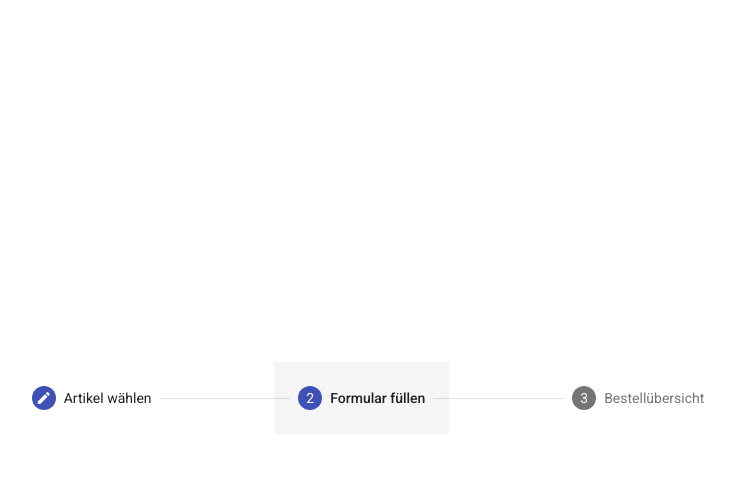
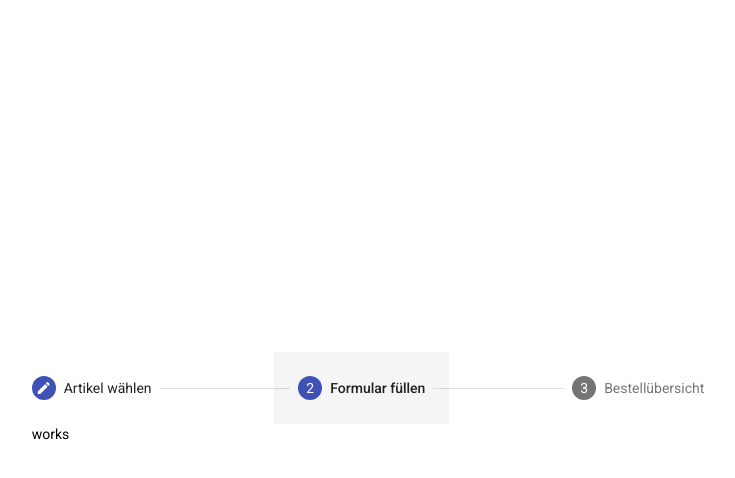
Before and after one commit to arsafab/ng-test, an Angular app: page / in a window 1280 px wide. Both pictures are taken after a click on the button "Next". Shown: the top 478 px of the page, without its empty margins (272-1007 px from the left). Built offline with nearby package versions, Linux system fonts and the light colour scheme.

Commit message:
create customer form

```diff
--- /dev/null
+++ b/src/app/features/step-wizard/customer-form/customer-form.component.html
@@ -0,0 +1 @@
+works
--- a/src/app/features/step-wizard/step-wizard.component.html
+++ b/src/app/features/step-wizard/step-wizard.component.html
@@ -8,6 +8,7 @@
   </mat-step>
   <mat-step>
     <ng-template matStepLabel>Formular füllen</ng-template>
+    <app-customer-form></app-customer-form>
   </mat-step>
   <mat-step>
     <ng-template matStepLabel>Bestellübersicht</ng-template>
--- a/src/app/features/step-wizard/step-wizard.module.ts
+++ b/src/app/features/step-wizard/step-wizard.module.ts
@@ -4,12 +4,14 @@ import { SharedModule } from 'src/app/shared/shared.module';
 import { StepWizardComponent } from './step-wizard.component';
 import { ArticlesListComponent } from './articles-list/articles-list.component';
 import { ArticleItemComponent } from './articles-list/article-item/article-item.component';
+import { CustomerFormComponent } from './customer-form/customer-form.component';
 
 @NgModule({
   declarations: [
     StepWizardComponent,
     ArticleItemComponent,
-    ArticlesListComponent
+    ArticlesListComponent,
+    CustomerFormComponent
   ],
   imports: [
     SharedModule
```
Also changed, not shown: src/app/features/step-wizard/customer-form/customer-form.component.ts (added, +8 -0 lines), src/app/features/step-wizard/customer-form/customer-form.component.css (added).
